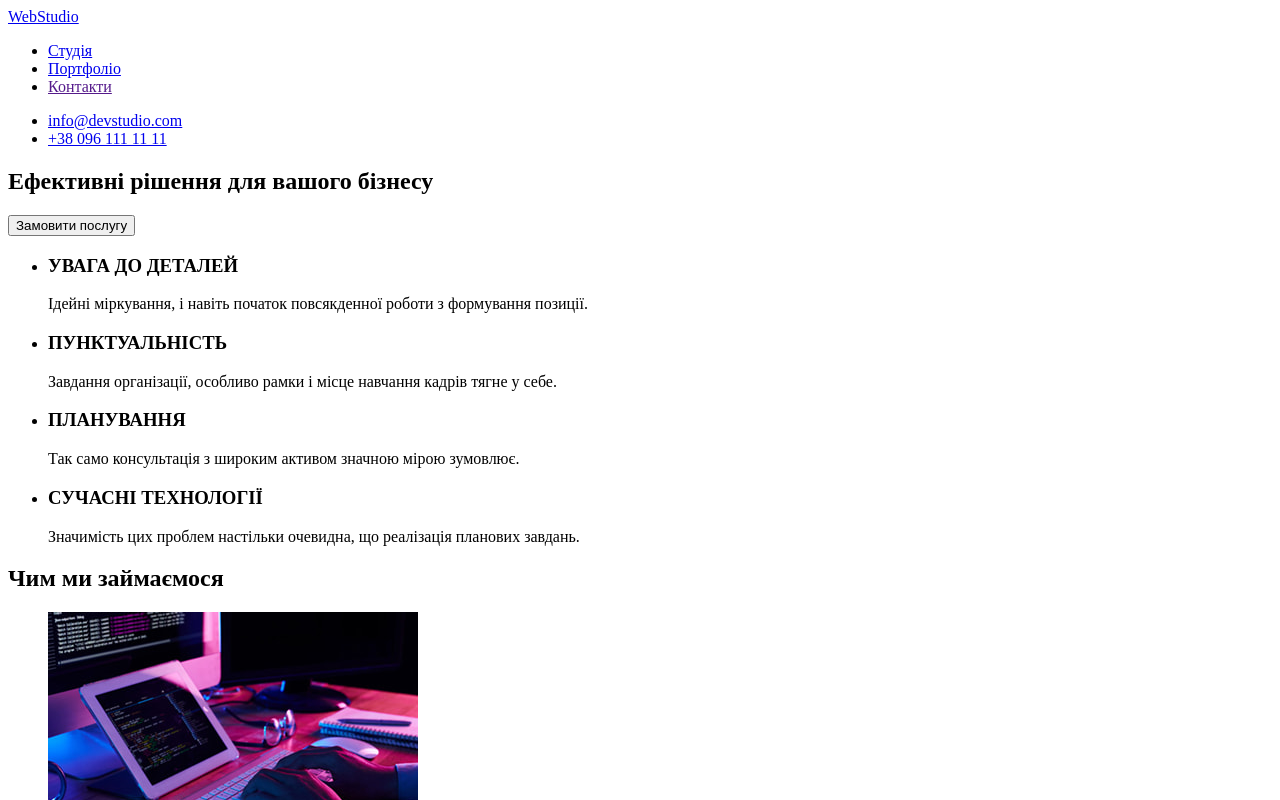
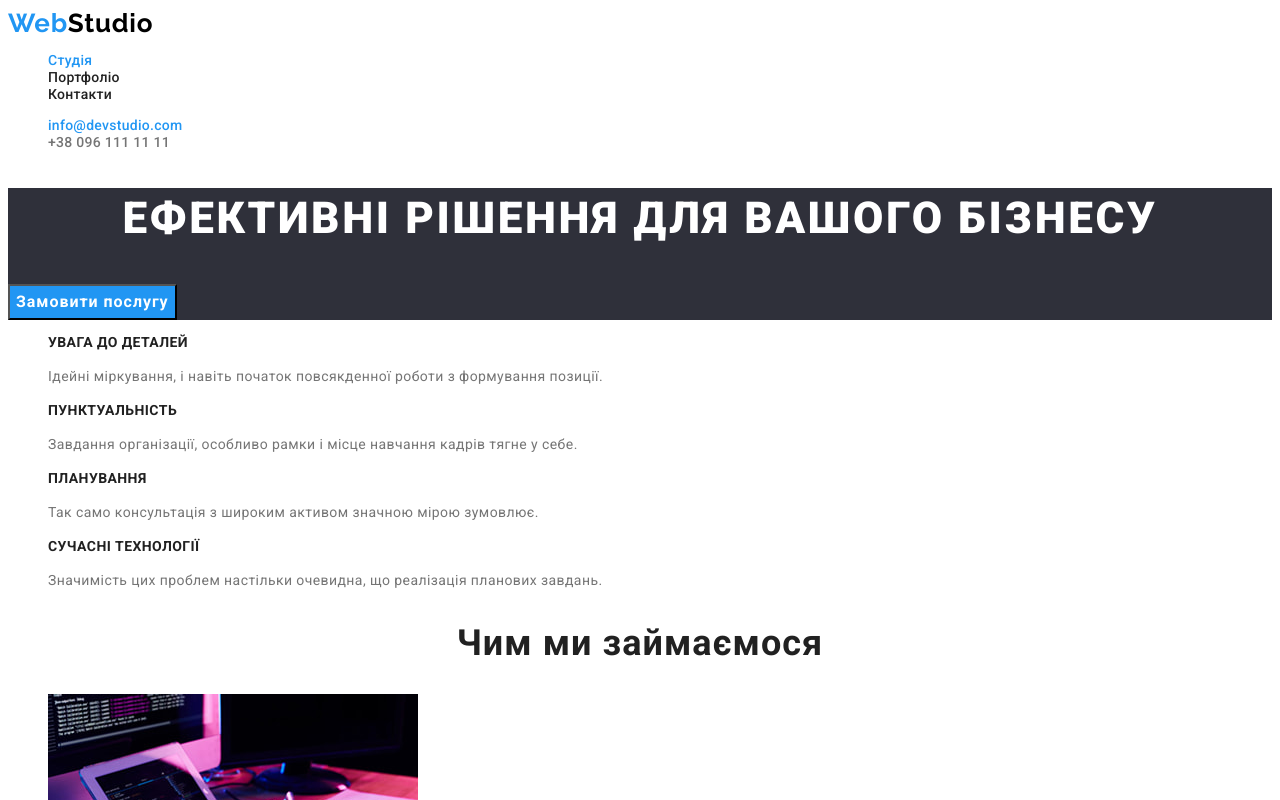
Before and after one commit to inhamostova/markup-01, a plain HTML site: page index.html in a window 1280 px wide. Shown: the top 800 px of the page. Drawn offline with Linux system fonts and the light colour scheme.

Commit message:
add styles.css

```diff
--- /dev/null
+++ b/css/styles.css
@@ -0,0 +1,134 @@
+:root {
+  /* Colors */
+  --main-color: #212121;
+  --txt-color: #757575;
+  --white-color: #ffffff;
+  --accent-color: #2196f3;
+  --black-color: #000000;
+}
+
+/* Basic */
+
+body {
+  font-size: 14px;
+  letter-spacing: 0.78px;
+  line-height: normal;
+}
+
+.title {
+  font-size: inherit;
+}
+
+.link {
+  text-decoration: none;
+}
+
+.list {
+  list-style: none;
+}
+
+/* Header */
+.logo {
+  font-family: "Raleway", sans-serif;
+  font-weight: 700;
+  font-size: 26px;
+  color: var(--black-color);
+}
+
+.logo-accent {
+  color: var(--accent-color);
+}
+
+.nav-link {
+  font-family: "Roboto", sans-serif;
+  font-weight: 500;
+  letter-spacing: 0.28px;
+  color: var(--main-color);
+}
+
+.nav-link-accent {
+  color: var(--accent-color);
+}
+
+.contact-link {
+  font-family: "Roboto", sans-serif;
+  font-weight: 500;
+  letter-spacing: 0.28px;
+  color: var(--txt-color);
+}
+
+.contact-link-accent {
+  color: var(--accent-color);
+}
+
+/* Hero section */
+.hero {
+  background-color: #2f303a;
+}
+
+.hero-title {
+  font-size: 44px;
+  line-height: calc(60 / 44);
+  font-family: "Roboto", sans-serif;
+  font-weight: 900;
+  letter-spacing: 2.64px;
+  text-transform: uppercase;
+  color: var(--white-color);
+  text-align: center;
+}
+
+.hero-btn {
+  font-size: 16px;
+  line-height: calc(30 / 16);
+  font-family: "Roboto", sans-serif;
+  font-weight: 700;
+  letter-spacing: 0.96px;
+  text-align: center;
+  background-color: var(--accent-color);
+  color: var(--white-color);
+  cursor: pointer;
+}
+
+/* Advantages section */
+
+.advantages-title {
+  font-family: "Roboto", sans-serif;
+  font-weight: 700;
+  text-transform: uppercase;
+  letter-spacing: 0.42px;
+  color: var(--main-color);
+}
+
+.advantages-txt {
+  line-height: calc(24 / 14);
+  font-family: "Roboto", sans-serif;
+  letter-spacing: 0.42px;
+  color: var(--txt-color);
+}
+
+/* Portfolio section */
+.portfolio-title,
+.team-title {
+  font-size: 36px;
+  font-family: "Roboto", sans-serif;
+  font-weight: 700;
+  letter-spacing: 1.08px;
+  color: var(--main-color);
+  text-align: center;
+}
+
+/* Team section */
+.member-name {
+  font-size: 16px;
+  font-family: "Roboto", sans-serif;
+  font-weight: 500;
+  letter-spacing: 0.48px;
+  color: var(--main-color);
+}
+
+.member-txt {
+  font-size: 16px;
+  font-family: "Roboto", sans-serif;
+  letter-spacing: 0.48px;
+  color: #757575;
+}
--- a/index.html
+++ b/index.html
@@ -4,59 +4,66 @@
     <meta charset="UTF-8" />
     <meta name="viewport" content="width=device-width, initial-scale=1.0" />
     <title>Markup</title>
+    <link rel="preconnect" href="https://fonts.googleapis.com" />
+    <link rel="preconnect" href="https://fonts.gstatic.com" crossorigin />
+    <link
+      href="https://fonts.googleapis.com/css2?family=Raleway:wght@700&family=Roboto:wght@400;500;700;900&display=swap"
+      rel="stylesheet"
+    />
+    <link rel="stylesheet" href="./css/styles.css" />
   </head>
   <body>
     <!-- Header -->
     <header>
-      <a href="./index.html">WebStudio</a>
+      <a class="logo link" href="./index.html"><span class="logo-accent">Web</span>Studio</a>
       <nav>
-        <ul>
-          <li><a href="./index.html">Студія</a></li>
-          <li><a href="./portfolio.html">Портфоліо</a></li>
-          <li><a href="">Контакти</a></li>
+        <ul class="list">
+          <li><a class="nav-link nav-link-accent link" href="./index.html">Студія</a></li>
+          <li><a class="nav-link link" href="./portfolio.html">Портфоліо</a></li>
+          <li><a class="nav-link link" href="">Контакти</a></li>
         </ul>
       </nav>
-      <ul>
-        <li><a href="mailto:info@devstudio.com">info@devstudio.com</a></li>
-        <li><a href="tel:+380961111111">+38 096 111 11 11</a></li>
+      <ul class="list">
+        <li><a class="contact-link contact-link-accent link" href="mailto:info@devstudio.com">info@devstudio.com</a></li>
+        <li><a class="contact-link link" href="tel:+380961111111">+38 096 111 11 11</a></li>
       </ul>
     </header>
 
     <!-- Main -->
     <main>
       <!-- Hero section -->
-      <section>
-        <h1>Ефективні рішення для вашого бізнесу</h1>
-        <button type="button">Замовити послугу</button>
+      <section class="hero">
+        <h1 class="hero-title">Ефективні рішення для вашого бізнесу</h1>
+        <button class="hero-btn" type="button">Замовити послугу</button>
       </section>
 
       <!-- Advantages section -->
       <section>
         <h2 hidden>Advantages</h2>
-        <ul>
+        <ul class="list">
           <li>
-            <h3>УВАГА ДО ДЕТАЛЕЙ</h3>
-            <p>
+            <h3 class="advantages-title title">УВАГА ДО ДЕТАЛЕЙ</h3>
+            <p class="advantages-txt">
               Ідейні міркування, і навіть початок повсякденної роботи з
               формування позиції.
             </p>
           </li>
           <li>
-            <h3>ПУНКТУАЛЬНІСТЬ</h3>
-            <p>
+            <h3 class="advantages-title title">ПУНКТУАЛЬНІСТЬ</h3>
+            <p class="advantages-txt">
               Завдання організації, особливо рамки і місце навчання кадрів тягне
               у себе.
             </p>
           </li>
           <li>
-            <h3>ПЛАНУВАННЯ</h3>
-            <p>
+            <h3 class="advantages-title title">ПЛАНУВАННЯ</h3>
+            <p class="advantages-txt">
               Так само консультація з широким активом значною мірою зумовлює.
             </p>
           </li>
           <li>
-            <h3>СУЧАСНІ ТЕХНОЛОГІЇ</h3>
-            <p>
+            <h3 class="advantages-title title">СУЧАСНІ ТЕХНОЛОГІЇ</h3>
+            <p class="advantages-txt">
               Значимість цих проблем настільки очевидна, що реалізація планових
               завдань.
             </p>
@@ -66,8 +73,8 @@
 
       <!-- Portfolio section -->
       <section>
-        <h2>Чим ми займаємося</h2>
-        <ul>
+        <h2 class="portfolio-title title">Чим ми займаємося</h2>
+        <ul class="list">
           <li>
             <img
               src="./images/portfolio/box-1.jpg"
@@ -97,8 +104,8 @@
 
       <!-- Team section -->
       <section>
-        <h2>Наша команда</h2>
-        <ul>
+        <h2 class="team-title title">Наша команда</h2>
+        <ul class="list">
           <li>
             <img
               src="./images/team/team-member-1.jpg"
@@ -106,8 +113,8 @@
               width="270"
               height="260"
             />
-            <h3>Ігор Дем'яненко</h3>
-            <p>Product Designer</p>
+            <h3 class="member-name">Ігор Дем'яненко</h3>
+            <p class="member-txt">Product Designer</p>
           </li>
           <li>
             <img
@@ -116,8 +123,8 @@
               width="270"
               height="260"
             />
-            <h3>Ольга Рєпіна</h3>
-            <p>Frontend Developer</p>
+            <h3 class="member-name">Ольга Рєпіна</h3>
+            <p class="member-txt">Frontend Developer</p>
           </li>
           <li>
             <img
@@ -126,8 +133,8 @@
               width="270"
               height="260"
             />
-            <h3>Микола Тарасов</h3>
-            <p>Marketing</p>
+            <h3 class="member-name">Микола Тарасов</h3>
+            <p class="member-txt">Marketing</p>
           </li>
           <li>
             <img
@@ -136,8 +143,8 @@
               width="270"
               height="260"
             />
-            <h3>Михайло Єрмаков</h3>
-            <p>UI Designer</p>
+            <h3 class="member-name">Михайло Єрмаков</h3>
+            <p class="member-txt">UI Designer</p>
           </li>
         </ul>
       </section>
```
Also changed, not shown: portfolio.html (+61 -9 lines), 1 other file.
